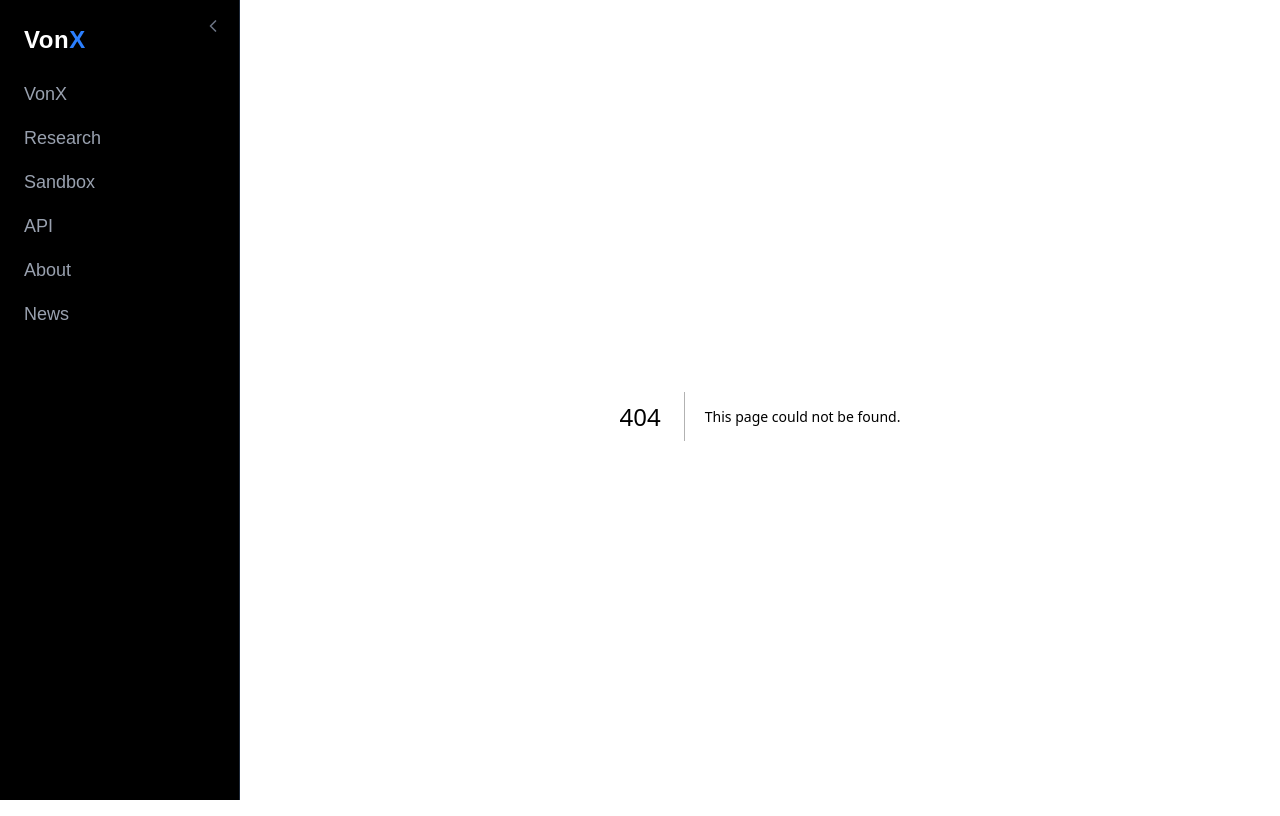
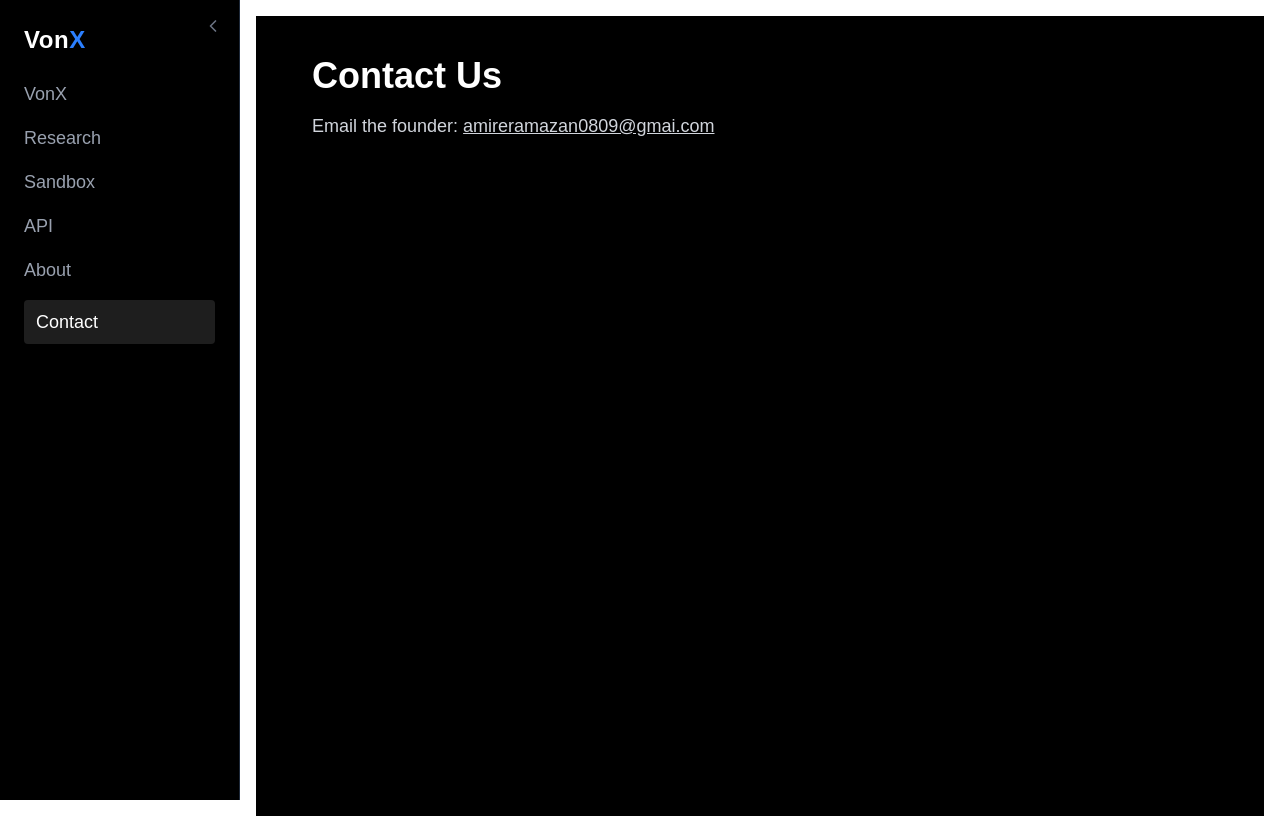
Before and after one commit to amirewontmiss/vonx, a Next.js app: page /contact in a window 1280 px wide. Before the commit this address had no page. Built offline with nearby package versions, Linux system fonts and the light colour scheme.

Commit message:
Add Contact page and hide News link

```diff
--- /dev/null
+++ b/src/app/contact/page.tsx
@@ -0,0 +1,15 @@
+'use client'
+export default function ContactPage() {
+  return (
+    <div className="flex bg-black text-white h-screen">
+      <main className="flex-1 overflow-y-auto p-10 space-y-16">
+        <section className="max-w-4xl mx-auto">
+          <h1 className="text-4xl font-bold mb-4">Contact Us</h1>
+          <p className="text-gray-300 text-lg">
+            Email the founder: <a className="underline" href="mailto:amireramazan0809@gmai.com">amireramazan0809@gmai.com</a>
+          </p>
+        </section>
+      </main>
+    </div>
+  )
+}
--- a/src/components/Sidebar.tsx
+++ b/src/components/Sidebar.tsx
@@ -10,7 +10,7 @@ const navItems = [
   { name: 'Sandbox', href: '/sandbox' },
   { name: 'API', href: '/api' },
   { name: 'About', href: '/about' },
-  { name: 'News', href: '/news' }
+  { name: 'Contact', href: '/contact' }
 ]
 
 export default function Sidebar({
```
